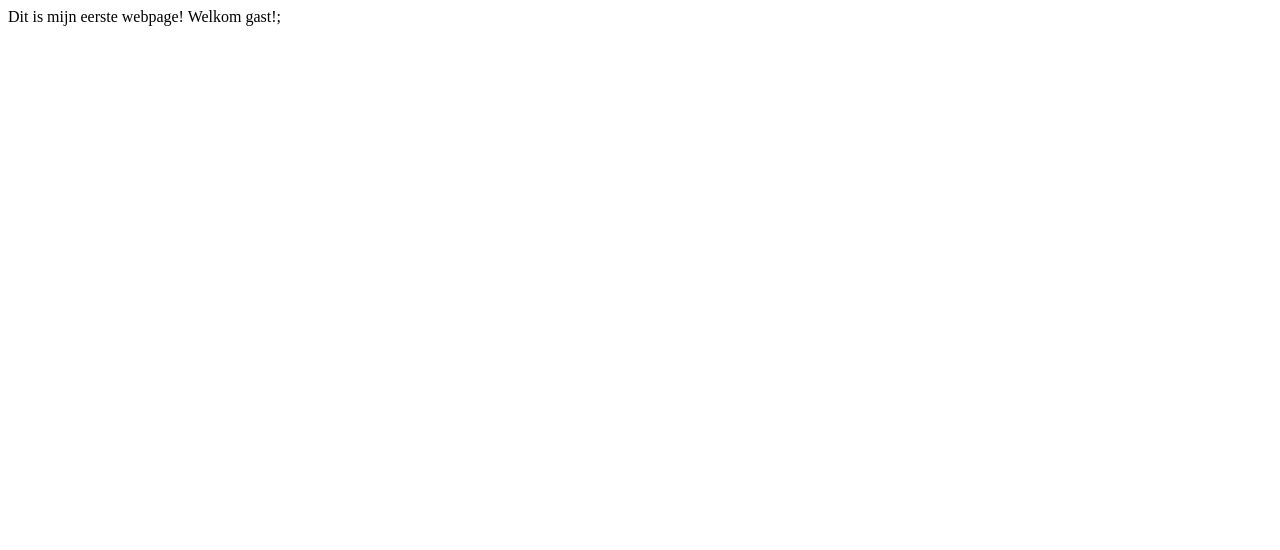
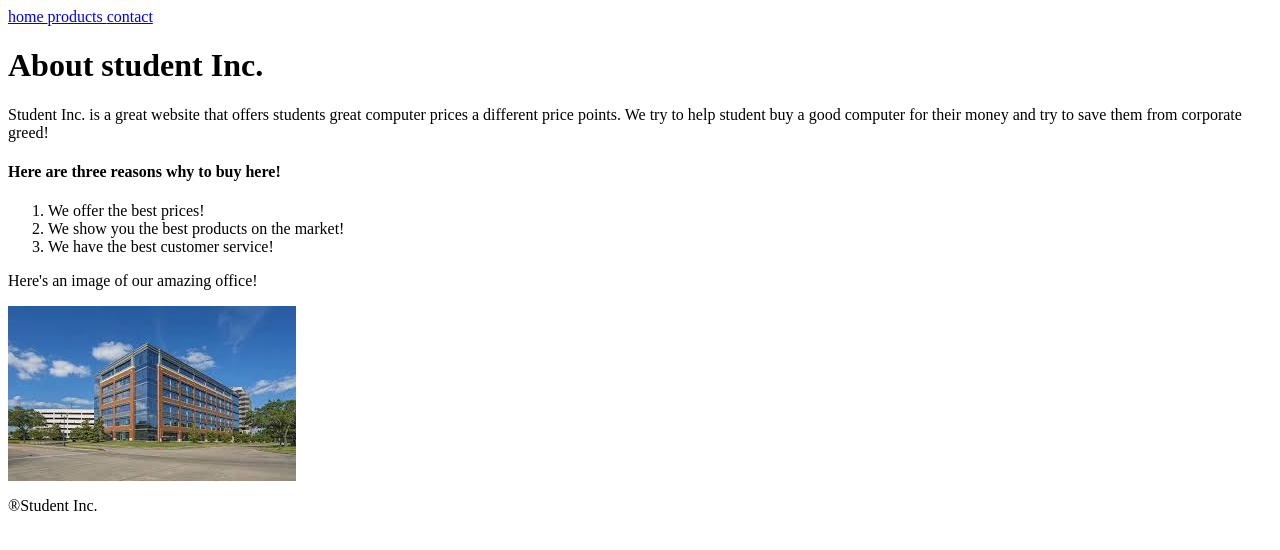
Before and after one commit to MarijnPloeg/Web-Markup1, a plain HTML site: page Sourcecode/index.html in a window 1280 px wide. Drawn offline with Linux system fonts and the light colour scheme; files whose address does not match are found by name.

Commit message:
Assignment 2

```diff
--- a/Sourcecode/index.html
+++ b/Sourcecode/index.html
@@ -7,5 +7,45 @@
 			<meta name="description" content="Deze website gaat over Marijn Ploeg">
 	   		<meta name="author" content="Marijn Ploeg">
 		</head>
-
-		<p>Dit is mijn eerste webpage! Welkom gast!;</p>
+		<a
+			href="file:///Users/marijnentertainment/Desktop/Studie/Periode%201/Web%20Markup/Sourcecode/index.html#index.html"> home
+		</a>
+		<a
+			href="file:///Users/marijnentertainment/Desktop/Studie/Periode%201/Web%20Markup/Sourcecode/products.html"> products
+		</a>
+		<a
+			href="file:///Users/marijnentertainment/Desktop/Studie/Periode%201/Web%20Markup/Sourcecode/contact.html"> contact
+		</a>
+		<body>
+			<h1>
+				About student Inc.
+			</h1>
+			<p>
+				Student Inc. is a great website that offers students great computer prices a different price points. We try to help student buy a good computer for their money and try to save them from corporate greed!
+			</p>
+			<h4>
+				Here are three reasons why to buy here!
+			</h4>
+			<ol>
+				<li>
+					We offer the best prices!
+				</li>
+				<li>
+					We show you the best products on the market!
+				</li>
+				<li>
+					We have the best customer service!
+				</li>
+			</ol>
+			<p>
+				Here's an image of our amazing office!
+			</p>
+			<img
+				src="file:///Users/marijnentertainment/Desktop/Studie/Periode%201/Web%20Markup/Sourcecode/img/office.jpeg"
+   		    	alt="Our Office"
+   				title="You cant see this image :0"
+   				/>
+			<p>
+				&reg;Student Inc.
+			</p>
+		</body>
```
Also changed, not shown: Sourcecode/contact.html (added, +34 -0 lines), Sourcecode/products.html (added, +85 -0 lines), Sourcecode/Student.txt (added), Sourcecode/img/office.jpeg (added), 2 other files.
